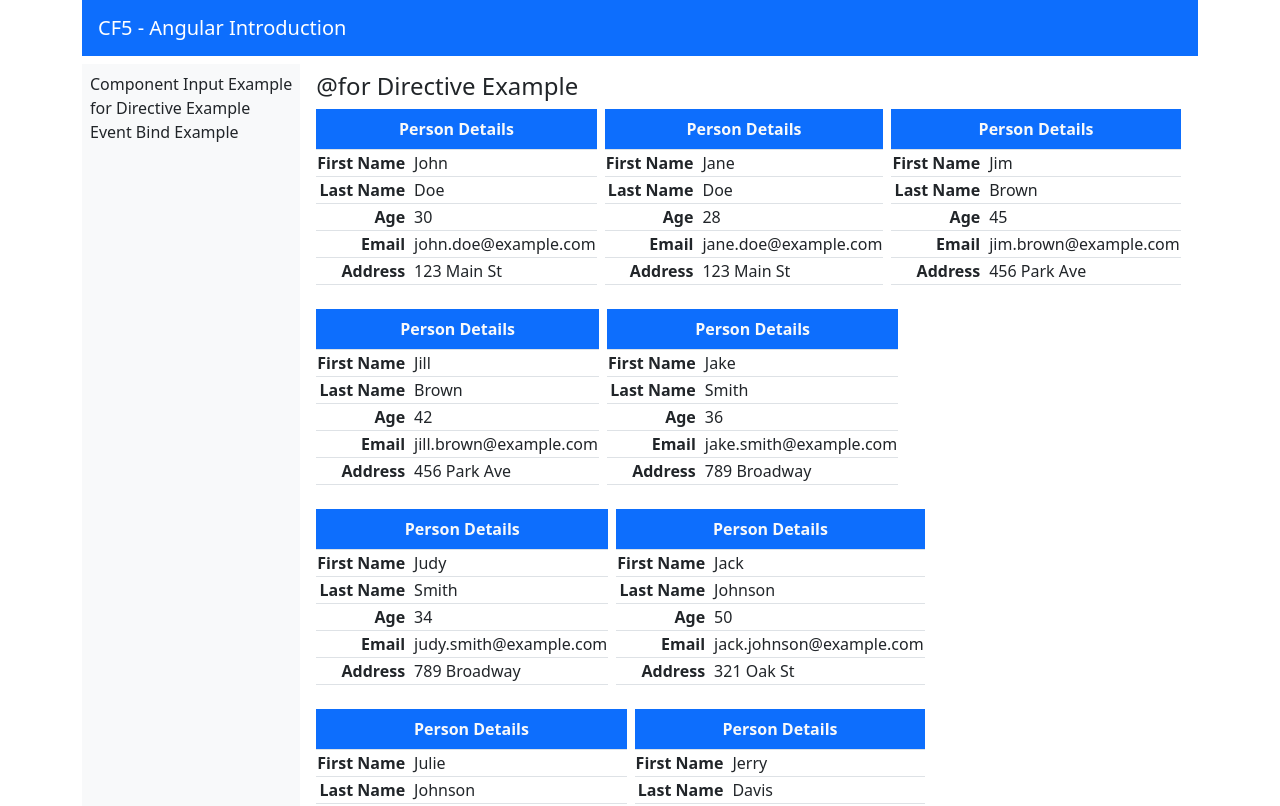
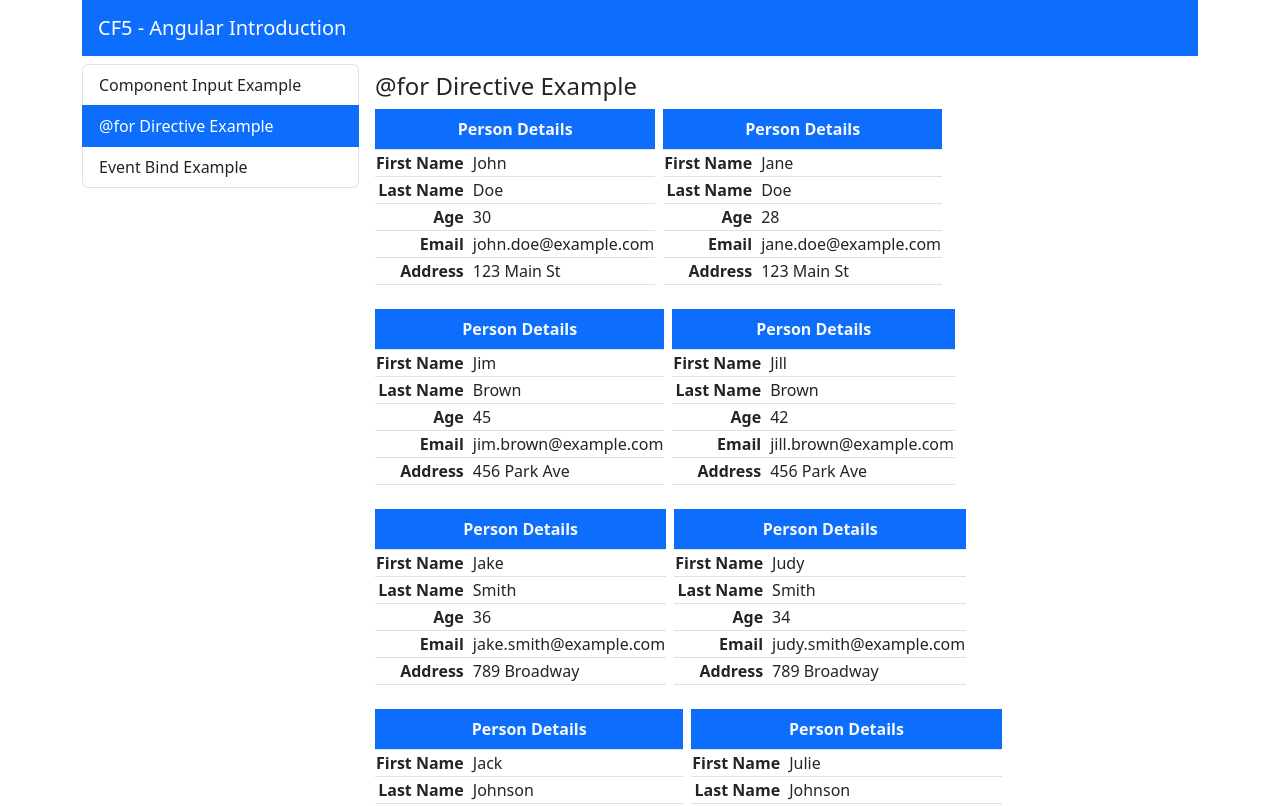
Before and after one commit to elisavetTerz/angular-introduction, an Angular app: page /for-directive-example in a window 1280 px wide. Shown: the top 806 px of the page. Built offline with nearby package versions, Linux system fonts and the light colour scheme.

Commit message:
list-group-component creation

```diff
--- a/src/app/app.component.html
+++ b/src/app/app.component.html
@@ -1,4 +1,22 @@
+
 <div class="container">
+  <div class="d-flex flex-column gap-2">
+    <nav class="navbar navbar-dark bg-primary justify-content-between">
+      <a role="button" class="navbar-brand ms-3" routerLink=""
+        >CF5 - Angular Introduction</a
+      >
+    </nav>
+
+    <div class="d-flex flex-row gap-2">
+      <app-list-group-menu class="w-25"></app-list-group-menu>
+      <div class="flex-grow-1 p-2 text-nowrap w-75">
+        <router-outlet></router-outlet>
+      </div>
+    </div>
+  </div>
+</div>
+
+<!-- <div class="container">
   <div class="d-flex flex-column gap-2">
     <nav class="navbar navbar-dark bg-primary justify-content-between">
       <a role="button" class="navbar-brand ms-3" routerLink=""
@@ -24,3 +42,4 @@
     </div>
   </div>
 </div>
+ -->
--- a/src/app/app.routes.ts
+++ b/src/app/app.routes.ts
@@ -1,3 +1,4 @@
+
 import { Routes } from '@angular/router';
 import { EventBindExampleComponent } from './components/event-bind-example/event-bind-example.component';
 import { WelcomeComponent } from './components/welcome/welcome.component';
--- a/src/app/components/for-directive-example/for-directive-example.component.html
+++ b/src/app/components/for-directive-example/for-directive-example.component.html
@@ -1,4 +1,5 @@
 <h4>{{ "@for" }} Directive Example</h4>
+<!-- <h4>&commat;for Directive Example</h4> -->
 
 <div class="d-flex flex-wrap text-nowrap gap-2">
   @for (user of users; track user) {
--- a/src/app/components/list-group-menu/list-group-menu.component.html
+++ b/src/app/components/list-group-menu/list-group-menu.component.html
@@ -1 +1,11 @@
-<p>list-group-menu works!</p>
+<div class="list-group">
+    @for (entry of menu; track entry) {
+      <a
+        class="list-group-item list-group-item-action text-truncate"
+        [routerLink]="entry.routerLink"
+        [routerLinkActive]="['active']"
+      >
+        {{ entry.text }}
+      </a>
+    }
+  </div>
--- a/src/app/components/list-group-menu/list-group-menu.component.ts
+++ b/src/app/components/list-group-menu/list-group-menu.component.ts
@@ -1,12 +1,18 @@
 import { Component } from '@angular/core';
+import { RouterLink, RouterLinkActive } from '@angular/router';
+import { MenuItem } from 'src/app/shared/interfaces/menu-item';
 
 @Component({
   selector: 'app-list-group-menu',
   standalone: true,
-  imports: [],
+  imports: [RouterLink, RouterLinkActive],
   templateUrl: './list-group-menu.component.html',
-  styleUrl: './list-group-menu.component.css'
+  styleUrl: './list-group-menu.component.css',
 })
 export class ListGroupMenuComponent {
-
+  menu: MenuItem[] = [
+    { text: 'Component Input Example', routerLink: 'component-input-example' },
+    { text: '@for Directive Example', routerLink: 'for-directive-example' },
+    { text: 'Event Bind Example', routerLink: 'event-bind-example' },
+  ];
 }
--- /dev/null
+++ b/src/app/shared/interfaces/menu-item.ts
@@ -0,0 +1,4 @@
+export interface MenuItem {
+    text: string;
+    routerLink: string;
+  }
```
Also changed, not shown: src/app/app.component.ts (+3 -6 lines), 1 other file (tests, documents, lock files or other folders).
